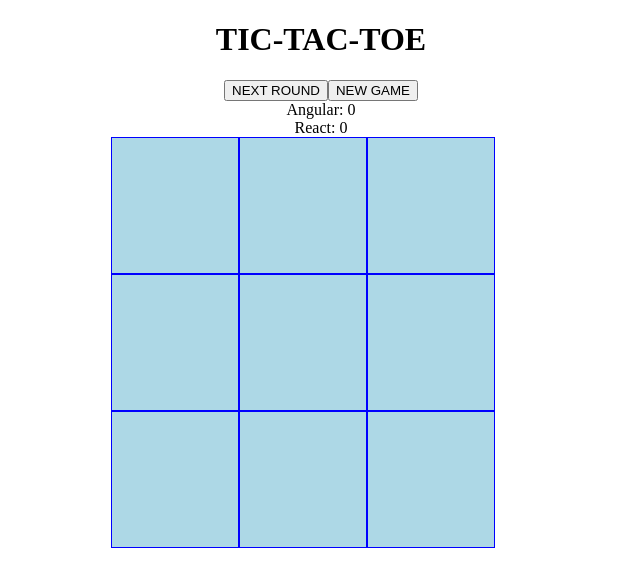
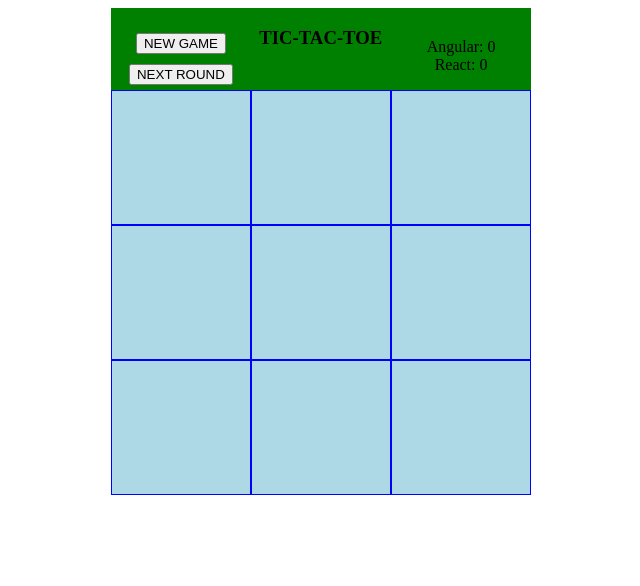
Before and after one commit to acki-01/TicTacToe, a React app: page / in a window 1280 px wide. Shown: the top 586 px of the page, without its empty margins (319-959 px from the left). Built offline with nearby package versions, Linux system fonts and the light colour scheme.

Commit message:
adding css, reorganized Game.render and optimized handleTurnChange func

```diff
--- a/components/App.jsx
+++ b/components/App.jsx
@@ -1,15 +1,13 @@
 import React from 'react';
 import ReactDOM from 'react-dom';
-import GameBoard from '../components/GameBoard.jsx'
-import Info from '../components/Info.jsx'
+import Game from '../components/Game.jsx';
 require('../sass/style.scss');
 class App extends React.Component {
   render() {
     return (
         <div className='container'>
           <div className="App">
-          <Info/>
-          <GameBoard/>
+          <Game/>
           </div>
         </div>
     );
--- a/components/GameBoard.jsx
+++ b/components/Game.jsx
@@ -1,7 +1,8 @@
 import React from 'react';
 import Square from './Square.jsx';
-import NextRoundBtn from './NextRoundBtn.jsx'
-import NewGameBtn from './NewGameBtn.jsx'
+import NextRoundBtn from './NextRoundBtn.jsx';
+import NewGameBtn from './NewGameBtn.jsx';
+import Info from '../components/Info.jsx';
 export default class GameBoard extends React.Component{
   constructor(props){
     super(props);
@@ -14,7 +15,8 @@ export default class GameBoard extends React.Component{
       turn: "./images/angular.ico",
       winner: null,
       pointsAngular:0,
-      pointsReact:0
+      pointsReact:0,
+      squareStripe:null
     }
   }
 
@@ -45,6 +47,13 @@ this.setState({
 )
 }
   handleTurnChange(location){
+    //checking if winner exist and block next move
+    if (this.state.winner!==null){
+      return;
+    }
+    if(this.state.boardPattern[location]=='./images/angular.ico' || this.state.boardPattern[location]=='./images/react.ico'){
+      return;
+    }
     let updatedBoard=this.state.boardPattern.slice();
     updatedBoard[location]=this.state.turn;
     this.setState({boardPattern:updatedBoard})
@@ -58,118 +67,108 @@ this.setState({
     //check win rows
     let topRowAng=updatedBoard[0]+updatedBoard[1]+updatedBoard[2];
     if (topRowAng.match('./images/angular.ico./images/angular.ico./images/angular.ico')){
-      this.setState({winner:'Angular'});
-      this.setState({pointsAngular:this.state.pointsAngular+1})
+      this.setState({winner:'Angular', pointsAngular:this.state.pointsAngular+1});
       return;
     }
     let midRowAng=updatedBoard[3]+updatedBoard[4]+updatedBoard[5];
     if (midRowAng.match('./images/angular.ico./images/angular.ico./images/angular.ico')){
-      this.setState({winner:'Angular'});
-      this.setState({pointsAngular:this.state.pointsAngular+1})
+      this.setState({winner:'Angular', pointsAngular:this.state.pointsAngular+1});
       return;
     }
     let bottomRowAng=updatedBoard[6]+updatedBoard[7]+updatedBoard[8];
     if (bottomRowAng.match('./images/angular.ico./images/angular.ico./images/angular.ico')){
-      this.setState({winner:'Angular'});
-      this.setState({pointsAngular:this.state.pointsAngular+1})
-      console.log(this.state.winner);
+      this.setState({winner:'Angular', pointsAngular:this.state.pointsAngular+1});
       return;
     }
     //check win cols
     let leftColAng=updatedBoard[0]+updatedBoard[3]+updatedBoard[6];
     if (leftColAng.match('./images/angular.ico./images/angular.ico./images/angular.ico')){
-      this.setState({winner:'Angular'});
-      this.setState({pointsAngular:this.state.pointsAngular+1})
+      this.setState({winner:'Angular', pointsAngular:this.state.pointsAngular+1});
       return;
     }
     let midColAng=updatedBoard[1]+updatedBoard[4]+updatedBoard[7];
     if (midColAng.match('./images/angular.ico./images/angular.ico./images/angular.ico')){
-      this.setState({winner:'Angular'});
-      this.setState({pointsAngular:this.state.pointsAngular+1})
+      this.setState({winner:'Angular', pointsAngular:this.state.pointsAngular+1});
       return;
     }
     let rightColAng=updatedBoard[2]+updatedBoard[5]+updatedBoard[8];
     if (rightColAng.match('./images/angular.ico./images/angular.ico./images/angular.ico')){
-      this.setState({winner:'Angular'});
-      this.setState({pointsAngular:this.state.pointsAngular+1})
+      this.setState({winner:'Angular', pointsAngular:this.state.pointsAngular+1});
       return;
     }
     //check win crosses
     let rightCrossAng=updatedBoard[0]+updatedBoard[4]+updatedBoard[8];
     if (rightCrossAng.match('./images/angular.ico./images/angular.ico./images/angular.ico')){
-      this.setState({winner:'Angular'});
-      this.setState({pointsAngular:this.state.pointsAngular+1})
+      this.setState({winner:'Angular', pointsAngular:this.state.pointsAngular+1});
       return;
     }
     let leftCrossAng=updatedBoard[2]+updatedBoard[4]+updatedBoard[6];
     if (leftCrossAng.match('./images/angular.ico./images/angular.ico./images/angular.ico')){
-      this.setState({winner:'Angular'});
-      this.setState({pointsAngular:this.state.pointsAngular+1})
+      this.setState({winner:'Angular', pointsAngular:this.state.pointsAngular+1});
       return;
     }
     //REACT
     //check win rows
     let topRowReact=updatedBoard[0]+updatedBoard[1]+updatedBoard[2];
     if (topRowReact.match('./images/react.ico./images/react.ico./images/reactr.ico')){
-      this.setState({winner:'React'});
-      this.setState({pointsReact:this.state.pointsReact+1})
+      this.setState({winner:'React', pointsReact:this.state.pointsReact+1});
       return;
     }
     let midRowReact=updatedBoard[3]+updatedBoard[4]+updatedBoard[5];
     if (midRowReact.match('./images/react.ico./images/react.ico./images/react.ico')){
-      this.setState({winner:'React'});
-      this.setState({pointsReact:this.state.pointsReact+1})
+      this.setState({winner:'React', pointsReact:this.state.pointsReact+1});
       return;
     }
     let bottomRowReact=updatedBoard[6]+updatedBoard[7]+updatedBoard[8];
     if (bottomRowAng.match('./images/react.ico./images/react.ico./images/react.ico')){
-      this.setState({winner:'React'});
-      this.setState({pointsReact:this.state.pointsReact+1})
+      this.setState({winner:'React', pointsReact:this.state.pointsReact+1});
       return;
     }
     //check win cols
     let leftColReact=updatedBoard[0]+updatedBoard[3]+updatedBoard[6];
     if (leftColReact.match('./images/react.ico./images/react.ico./images/react.ico')){
-      this.setState({winner:'React'});
-      this.setState({pointsReact:this.state.pointsReact+1})
+      this.setState({winner:'React', pointsReact:this.state.pointsReact+1});
       return;
     }
     let midColReact=updatedBoard[1]+updatedBoard[4]+updatedBoard[7];
     if (midColReact.match('./images/react.ico./images/react.ico./images/react.ico')){
-      this.setState({winner:'React'});
-      this.setState({pointsReact:this.state.pointsReact+1})
+      this.setState({winner:'React', pointsReact:this.state.pointsReact+1});
       return;
     }
     let rightColReact=updatedBoard[2]+updatedBoard[5]+updatedBoard[8];
     if (rightColReact.match('./images/react.ico./images/react.ico./images/react.ico')){
-      this.setState({winner:'React'});
-      this.setState({pointsReact:this.state.pointsReact+1})
+      this.setState({winner:'React', pointsReact:this.state.pointsReact+1});
       return;
     }
     //check win crosses
     let rightCrossReact=updatedBoard[0]+updatedBoard[4]+updatedBoard[8];
     if (rightCrossReact.match('./images/react.ico./images/react.ico./images/react.ico')){
-      this.setState({winner:'React'});
-      this.setState({pointsReact:this.state.pointsReact+1})
+      this.setState({winner:'React', pointsReact:this.state.pointsReact+1});
       return;
     }
     let leftCrossReact=updatedBoard[2]+updatedBoard[4]+updatedBoard[6];
     if (leftCrossReact.match('./images/react.ico./images/react.ico./images/react.ico')){
-      this.setState({winner:'React'});
-      this.setState({pointsReact:this.state.pointsReact+1})
+      this.setState({winner:'React', pointsReact:this.state.pointsReact+1});
       return;
     }
   }
   render() {
     return (
-      <div>
-        <NextRoundBtn nextRound={this.nextRound}/>
-        <NewGameBtn new={this.newGame}/>
-        <br/>
-        <span>Angular: {this.state.pointsAngular}</span>
-        <br/>
-        <span>React: {this.state.pointsReact}</span>
-        <div>
+      <div className="Game">
+        <div className="allInfo">
+          <div className="buttons">
+            <NewGameBtn new={this.newGame}/>
+            <br/>
+            <NextRoundBtn nextRound={this.nextRound}/>
+          </div>
+          <Info winner={this.state.winner}/>
+        <div className="scoreBoard">
+          <span>Angular: {this.state.pointsAngular}</span>
+          <br/>
+          <span>React: {this.state.pointsReact}</span>
+        </div>
+      </div>
+        <div className="gameBoard">
           {this.state.boardPattern.map(function(value, i){
             return <Square key={i} turn={this.state.boardPattern[i]} onTurnChange={()=>this.handleTurnChange(i)} location={i} value={value}/>
           }.bind(this))}
--- a/components/Info.jsx
+++ b/components/Info.jsx
@@ -3,7 +3,8 @@ import React from 'react';
 export default class Info extends React.Component{
   render(){
     return <div className='Info'>
-          <h1>TIC-TAC-TOE</h1>
+          <h3>TIC-TAC-TOE</h3>
+          <h5>{this.props.winner}</h5>
     </div>
   }
 }
--- a/css/style.css
+++ b/css/style.css
@@ -1,20 +1,44 @@
 .App {
   text-align: center; }
   .App .Square {
-    width: 30%;
+    width: 33.3%;
     background-color: lightblue;
     border: 1px solid blue;
     float: left;
     height: 135px;
-    display: flex; }
+    display: flex;
+    box-sizing: border-box; }
+    .App .Square .singleSquare:active {
+      background-color: pink; }
     .App .Square img {
       align-items: center;
       justify-content: center; }
-  .App .Info h1 {
-    color: black; }
-  .App .Info .RestartBtn {
-    margin-bottom: 10px;
-    padding: 20px; }
+    .App .Square .line {
+      width: 112px;
+      height: 47px;
+      border-bottom: 1px solid black;
+      position: absolute; }
+  .App .Info {
+    float: left;
+    width: 33.3%; }
+    .App .Info h1 {
+      color: black; }
+  .App .Game .allInfo {
+    background-color: green;
+    overflow: hidden; }
+  .App .Game .buttons {
+    float: left;
+    width: 33.3%;
+    margin-top: 20px; }
+    .App .Game .buttons button {
+      margin: 5px; }
+  .App .Game .scoreBoard {
+    float: right;
+    width: 33.3%;
+    margin-top: 30px; }
+  .App .Game .gameBoard {
+    margin: 0 auto;
+    width: 420px; }
 
 .container {
   margin: 0 auto;
--- a/sass/style.scss
+++ b/sass/style.scss
@@ -1,24 +1,55 @@
 .App{
   text-align: center;
   .Square {
-    width: 30%;
+    width: 33.3%;
     background-color:lightblue;
     border: 1px solid blue;
     float: left;
     height: 135px;
     display: flex;
+    box-sizing: border-box;
+  .singleSquare:active{
+    background-color: pink;
+  }
     img {
       align-items: center;
       justify-content: center;
     }
+    .line{
+      width: 112px;
+      height: 47px;
+      border-bottom: 1px solid black;
+      position: absolute;
+    }
   }
   .Info{
+    float: left;
+    width: 33.3%;
     h1{
       color: black;
+    }
+  }
+  .Game {
+    .allInfo {
+      background-color: green;
+      overflow: hidden;
+    }
+    .buttons {
+      float: left;
+      width: 33.3%;
+      margin-top: 20px;
+      button {
+        margin: 5px;
       }
-    .RestartBtn{
-      margin-bottom: 10px;
-      padding: 20px;
+    }
+    .scoreBoard {
+      float: right;
+      width: 33.3%;
+      margin-top: 30px;
+    }
+    .gameBoard{
+      margin: 0 auto;;
+      width: 420px;
     }
   }
 }
```
Also changed, not shown: src/out.js, 1 other file (tests, documents, lock files or other folders).
